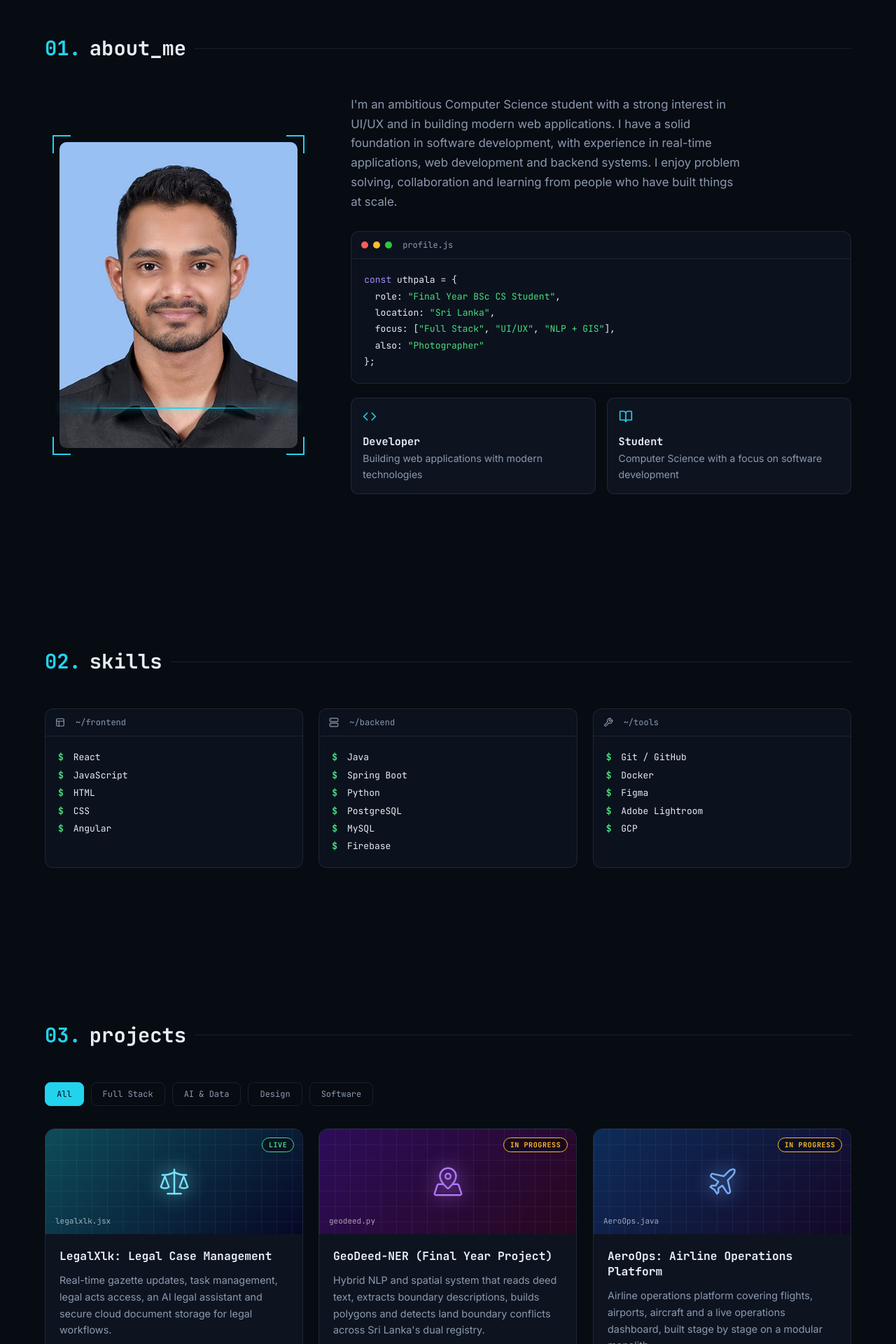
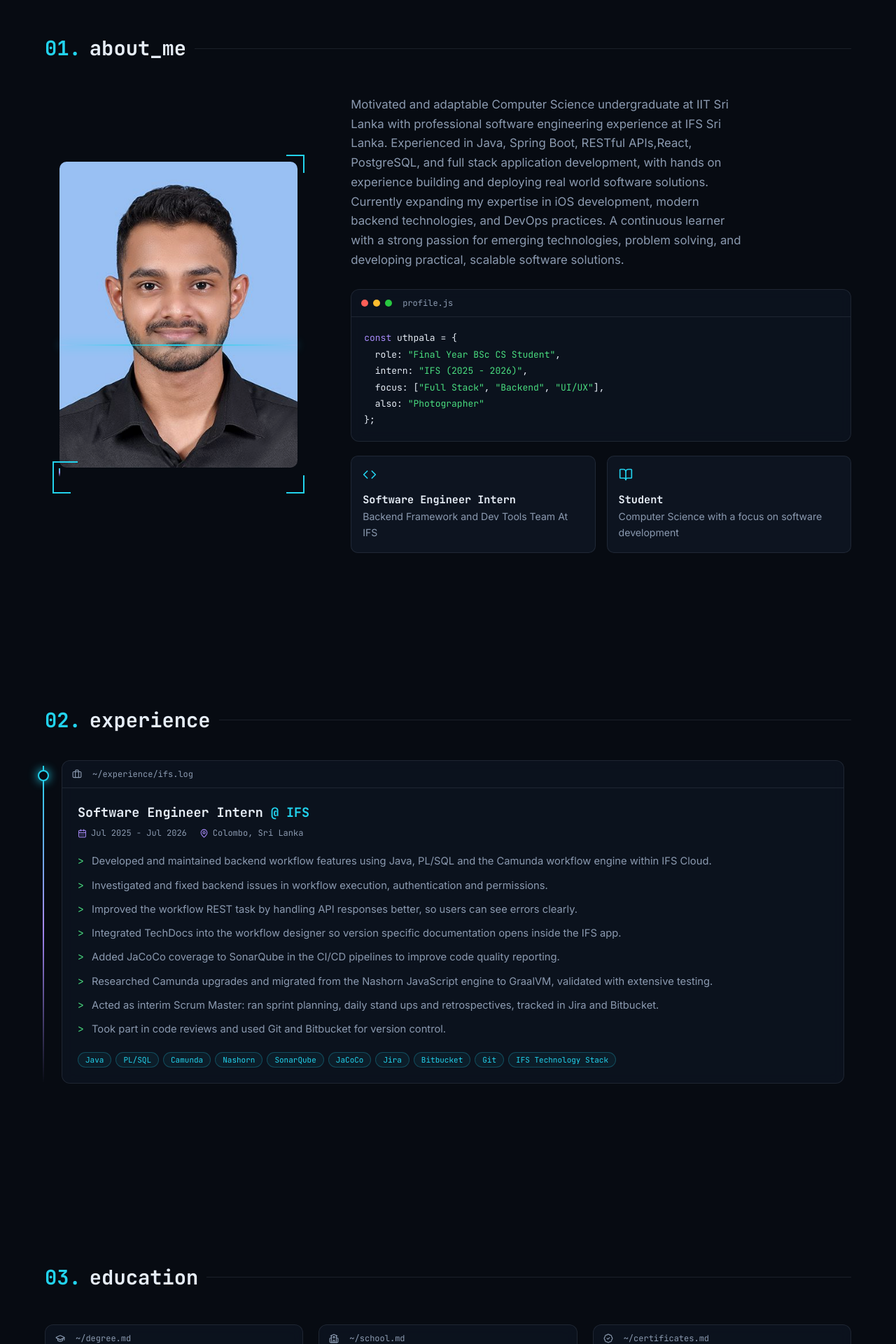
Before and after one commit to UthpalaWijesundara/Portfolio, a React (Vite) app in the folder portfolio/: page / in a window 1280 px wide. Shown: the part 860-2780 px from the top of the page at 70% size. Built offline with nearby package versions, Linux system fonts and the light colour scheme.

Commit message:
change some files

```diff
--- a/portfolio/src/App.jsx
+++ b/portfolio/src/App.jsx
@@ -7,6 +7,8 @@ import Skills from './components/Skills'
 import Projects from './components/Projects'
 import Contact from './components/Contact'
 import Footer from './components/Footer'
+import Experience from './components/Experience'
+import Education from './components/Education'
 
 export default function App() {
   const glow = useRef(null)
@@ -30,6 +32,8 @@ export default function App() {
       <main>
         <Hero />
         <About />
+        <Experience />
+        <Education />
         <Skills />
         <Projects />
         <Contact />
--- a/portfolio/src/components/About.jsx
+++ b/portfolio/src/components/About.jsx
@@ -14,16 +14,20 @@ export default function About() {
           </div>
           <div className="reveal">
             <p className="lead">
-              I'm an ambitious Computer Science student with a strong interest in UI/UX and in building modern web applications. I have a solid foundation in software development, with experience in real-time applications, web development and backend systems. I enjoy problem solving, collaboration and learning from people who have built things at scale.
+              Motivated and adaptable Computer Science undergraduate at IIT Sri Lanka with professional software engineering experience at IFS Sri Lanka.
+              Experienced in Java, Spring Boot, RESTful APIs,React, PostgreSQL, and full stack application development,
+              with hands on experience building and deploying real world software solutions. Currently expanding my expertise in iOS development,
+              modern backend technologies, and DevOps practices. A continuous learner with a strong passion
+              for emerging technologies, problem solving, and developing practical, scalable software solutions.
             </p>
             <div className="win">
               <div className="win-h"><i className="dot" style={{ background: '#ff5f57' }} /><i className="dot" style={{ background: '#febc2e' }} /><i className="dot" style={{ background: '#28c840' }} /><span>profile.js</span></div>
               <pre className="win-b">
-<span className="v">const</span> uthpala = {'{'}{'\n'}  role: <span className="g">"Final Year BSc CS Student"</span>,{'\n'}  location: <span className="g">"Sri Lanka"</span>,{'\n'}  focus: [<span className="g">"Full Stack"</span>, <span className="g">"UI/UX"</span>, <span className="g">"NLP + GIS"</span>],{'\n'}  also: <span className="g">"Photographer"</span>{'\n'}{'}'};
+<span className="v">const</span> uthpala = {'{'}{'\n'}  role: <span className="g">"Final Year BSc CS Student"</span>,{'\n'}  intern: <span className="g">"IFS (2025 - 2026)"</span>,{'\n'}  focus: [<span className="g">"Full Stack"</span>, <span className="g">"Backend"</span>, <span className="g">"UI/UX"</span>],{'\n'}  also: <span className="g">"Photographer"</span>{'\n'}{'}'};
               </pre>
             </div>
             <div className="hl">
-              <div><Code size={20} /><h3>Developer</h3><p>Building web applications with modern technologies</p></div>
+              <div><Code size={20} /><h3>Software Engineer Intern</h3><p>Backend Framework and Dev Tools Team At IFS </p></div>
               <div><BookOpen size={20} /><h3>Student</h3><p>Computer Science with a focus on software development</p></div>
             </div>
           </div>
--- a/portfolio/src/components/Contact.jsx
+++ b/portfolio/src/components/Contact.jsx
@@ -30,7 +30,7 @@ export default function Contact() {
   return (
     <section id="contact">
       <div className="container">
-        <h2 className="sec-title reveal"><span className="idx">04.</span> contact</h2>
+        <h2 className="sec-title reveal"><span className="idx">06.</span> contact</h2>
         <div className="ct-grid">
           <div className="reveal">
             <p className="lead">Have a project, an internship or just want to talk tech? My inbox is open.</p>
--- /dev/null
+++ b/portfolio/src/components/Education.css
@@ -0,0 +1,13 @@
+/* Education.css : degree, school, certificates, achievements cards */
+.edu-grid{display:grid;grid-template-columns:repeat(auto-fit,minmax(320px,1fr));gap:22px}
+.edu-card{transition:opacity .7s,transform .3s,border-color .3s}
+.edu-card:hover{transform:translateY(-5px);border-color:rgba(34,211,238,.4)}
+.edu-b{padding:20px;display:flex;flex-direction:column;gap:12px}
+.edu-b h3{font:700 1.05rem var(--mono)}
+.edu-sub{color:var(--mu);font-size:.9rem}
+.edu-period{color:var(--c);font-size:12px}
+.edu-g h4{font:600 11px var(--mono);color:var(--v);text-transform:uppercase;letter-spacing:.1em;margin-bottom:8px}
+.edu-chips{display:flex;flex-wrap:wrap;gap:6px}
+.edu-chip{font:11px var(--mono);padding:3px 10px;border-radius:99px;border:1px solid var(--line);color:var(--mu)}
+.edu-list{list-style:none;display:grid;gap:8px;color:var(--mu);font-size:.9rem}
+.edu-list li::before{content:'> ';color:var(--g);font-family:var(--mono)}
--- /dev/null
+++ b/portfolio/src/components/Education.jsx
@@ -0,0 +1,70 @@
+import './Education.css'
+import { GraduationCap, School, BadgeCheck, Trophy } from 'lucide-react'
+
+const cards = [
+  {
+    Icon: GraduationCap, file: 'degree.md',
+    title: 'BSc (Hons) Computer Science',
+    sub: 'Informatics Institute of Technology (IIT), University of Westminster, UK',
+    period: '2023 - Present',
+    groups: [
+      ['Level 4', ['Mathematics for Computing', 'Computer Systems Fundamentals', 'Software Development I', 'Software Development II', 'Trends in Computer Science', 'Web Design and Development']],
+      ['Level 5', ['Object Oriented Programming', 'Database Systems', 'Software Development Group Project', 'Data Structures and Algorithms', 'Client Server Architecture', 'Human Computer Interaction']],
+      ['Level 6', ['Applied AI', 'Computer Science Final Project', 'Usability Testing and Evaluation', 'Cyber Security', 'Digital marketing, Social Media and Web Analytics']],
+    ],
+  },
+  {
+    Icon: School, file: 'school.md',
+    title: 'Royal College, Colombo 07',
+    sub: 'G.C.E Ordinary Level (2019) and Advanced Level (2023)',
+    period: '2010 - 2023',
+    bullets: [
+      'Focus 2021 All Island Photography Competition: 3rd place, Inner School Monochrome',
+      'Top Board Member, Royal College Photography Society',
+      'Member of the Royal College Squash Team',
+    ],
+  },
+  {
+    Icon: BadgeCheck, file: 'certificates.md',
+    title: 'Certificates',
+    groups: [['', ['React Essential Learning', 'Java Object Oriented Programming', 'Google Cloud Platform Essential Training for Developers', 'Git Essential Training', 'MySQL Essential Training']]],
+  },
+//   {
+//     Icon: Trophy, file: 'achievements.md',
+//     title: 'Achievements',
+//     bullets: [
+//       'Focus 2021 All Island Photography Competition: 3rd place, Inner School Monochrome',
+//       'Top Board Member, Royal College Photography Society',
+//       'Member of the Royal College Squash Team',
+//     ],
+//   },
+]
+
+export default function Education() {
+  return (
+    <section id="education">
+      <div className="container">
+        <h2 className="sec-title reveal"><span className="idx">03.</span> education</h2>
+        <div className="edu-grid">
+          {cards.map(({ Icon, file, title, sub, period, groups, bullets }, i) => (
+            <div className="win edu-card reveal" key={file} style={{ transitionDelay: `${i * 90}ms` }}>
+              <div className="win-h"><Icon size={14} /><span>~/{file}</span></div>
+              <div className="edu-b">
+                <h3>{title}</h3>
+                {sub && <p className="edu-sub">{sub}</p>}
+                {period && <p className="edu-period mono">{period}</p>}
+                {groups && groups.map(([label, items]) => (
+                  <div className="edu-g" key={label || 'all'}>
+                    {label && <h4>{label}</h4>}
+                    <div className="edu-chips">{items.map((m) => <span className="edu-chip" key={m}>{m}</span>)}</div>
+                  </div>
+                ))}
+                {bullets && <ul className="edu-list">{bullets.map((b) => <li key={b}>{b}</li>)}</ul>}
+              </div>
+            </div>
+          ))}
+        </div>
+      </div>
+    </section>
+  )
+}
--- /dev/null
+++ b/portfolio/src/components/Experience.css
@@ -0,0 +1,15 @@
+/* Experience.css : IFS timeline, bullet points, tech tags */
+.tl{position:relative;padding-left:34px}
+.tl::before{content:'';position:absolute;left:7px;top:8px;bottom:0;width:2px;background:linear-gradient(var(--c),var(--v),transparent)}
+.tl-item{position:relative;margin-bottom:28px}
+.tl-dot{position:absolute;left:-34px;top:14px;width:16px;height:16px;border-radius:50%;background:var(--bg);border:2px solid var(--c);box-shadow:0 0 14px var(--c)}
+.exp-b{padding:22px}
+.exp-b h3{font:700 1.15rem var(--mono)}
+.at{color:var(--c)}
+.meta{display:flex;flex-wrap:wrap;gap:6px 18px;color:var(--mu);font-size:12px;margin:8px 0 18px}
+.meta span{display:inline-flex;align-items:center;gap:6px}.meta svg{color:var(--v)}
+.pts{list-style:none;display:grid;gap:10px;margin-bottom:20px}
+.pts li{position:relative;padding-left:20px;color:var(--mu);font-size:.92rem}
+.pts li::before{content:'>';position:absolute;left:0;color:var(--g);font-family:var(--mono)}
+.exp-tags{display:flex;flex-wrap:wrap;gap:6px}
+.exp-tag{font:11px var(--mono);padding:3px 10px;border-radius:99px;border:1px solid rgba(34,211,238,.25);color:var(--c);background:rgba(34,211,238,.06)}
--- /dev/null
+++ b/portfolio/src/components/Experience.jsx
@@ -0,0 +1,51 @@
+import './Experience.css'
+import { Briefcase, MapPin, CalendarDays } from 'lucide-react'
+
+const jobs = [
+  {
+    role: 'Software Engineer Intern',
+    company: 'IFS',
+    place: 'Colombo, Sri Lanka',
+    period: 'Jul 2025 - Jul 2026',
+    points: [
+      'Developed and maintained backend workflow features using Java, PL/SQL and the Camunda workflow engine within IFS Cloud.',
+      'Investigated and fixed backend issues in workflow execution, authentication and permissions.',
+      'Improved the workflow REST task by handling API responses better, so users can see errors clearly.',
+      'Integrated TechDocs into the workflow designer so version specific documentation opens inside the IFS app.',
+      'Added JaCoCo coverage to SonarQube in the CI/CD pipelines to improve code quality reporting.',
+      'Researched Camunda upgrades and migrated from the Nashorn JavaScript engine to GraalVM, validated with extensive testing.',
+      'Acted as interim Scrum Master: ran sprint planning, daily stand ups and retrospectives, tracked in Jira and Bitbucket.',
+      'Took part in code reviews and used Git and Bitbucket for version control.',
+    ],
+    tech: ['Java', 'PL/SQL', 'Camunda', 'Nashorn', 'SonarQube', 'JaCoCo', 'Jira', 'Bitbucket', 'Git','IFS Technology Stack'],
+  },
+]
+
+export default function Experience() {
+  return (
+    <section id="experience">
+      <div className="container">
+        <h2 className="sec-title reveal"><span className="idx">02.</span> experience</h2>
+        <div className="tl">
+          {jobs.map((j) => (
+            <div className="tl-item reveal" key={j.company}>
+              <span className="tl-dot" />
+              <div className="win">
+                <div className="win-h"><Briefcase size={14} /><span>~/experience/{j.company.toLowerCase()}.log</span></div>
+                <div className="exp-b">
+                  <h3>{j.role} <span className="at">@ {j.company}</span></h3>
+                  <p className="meta mono">
+                    <span><CalendarDays size={13} /> {j.period}</span>
+                    <span><MapPin size={13} /> {j.place}</span>
+                  </p>
+                  <ul className="pts">{j.points.map((p) => <li key={p}>{p}</li>)}</ul>
+                  <div className="exp-tags">{j.tech.map((t) => <span className="exp-tag" key={t}>{t}</span>)}</div>
+                </div>
+              </div>
+            </div>
+          ))}
+        </div>
+      </div>
+    </section>
+  )
+}
--- a/portfolio/src/components/Hero.jsx
+++ b/portfolio/src/components/Hero.jsx
@@ -3,7 +3,7 @@ import { useEffect, useRef, useState } from 'react'
 import { Download, ArrowRight } from 'lucide-react'
 import cv from '../assets/Uthpala-CV.pdf'
 
-const roles = ['Full Stack Developer', 'Computer Science Student', 'UI/UX Designer', 'Photographer']
+const roles = ['Former Software Engineer Intern at IFS', 'Full Stack Developer', 'Computer Science Student', 'UI/UX Designer', 'Photographer']
 
 function useTyped(words) {
   const [t, setT] = useState('')
@@ -71,7 +71,7 @@ export default function Hero() {
           <p className="mono cy">&gt; hello_world<span className="cur" /></p>
           <h1>Uthpala<br /><span className="grad">Wijesundara</span></h1>
           <p className="role mono">{role}<span className="cur" /></p>
-          <p className="lead">I build full stack web apps and design interfaces people enjoy using. Final year Computer Science student working with Java, Spring Boot, React and PostgreSQL.</p>
+          <p className="lead">Software engineer and final year Computer Science student at IIT Sri Lanka. I build full stack apps with Java, Spring Boot, React and PostgreSQL, and I have worked on backend workflow features inside IFS Cloud.</p>
           <div className="cta">
             <a className="btn solid" href="#projects" onClick={go}>View projects <ArrowRight size={16} /></a>
             <a className="btn" href={cv} download="Uthpala-CV.pdf"><Download size={16} /> Download CV</a>
@@ -79,12 +79,13 @@ export default function Hero() {
         </div>
         <div className="win">
           <div className="win-h"><i className="dot" style={{ background: '#ff5f57' }} /><i className="dot" style={{ background: '#febc2e' }} /><i className="dot" style={{ background: '#28c840' }} /><span>~/uthpala/portfolio</span></div>
-          <pre className="win-b">
+<pre className="win-b">
 <span className="mu">$</span> whoami{'\n'}<span className="g">uthpala_wijesundara</span>{'\n\n'}
+<span className="mu">$</span> cat role.txt{'\n'}Software Engineer Intern @ IFS{'\n'}BSc CS (Final Year) @ IIT Sri Lanka{'\n\n'}
 <span className="mu">$</span> cat stack.json{'\n'}
 {'{'}{'\n'}  <span className="v">"backend"</span>: [<span className="g">"Java"</span>, <span className="g">"Spring Boot"</span>],{'\n'}  <span className="v">"frontend"</span>: [<span className="g">"React"</span>],{'\n'}  <span className="v">"database"</span>: <span className="g">"PostgreSQL"</span>{'\n'}{'}'}{'\n\n'}
 <span className="mu">$</span> status{'\n'}<span className="g">●</span> building AeroOps, GeoDeed-NER<span className="cur" />
-          </pre>
+</pre>
         </div>
       </div>
     </section>
--- a/portfolio/src/components/NavBar.css
+++ b/portfolio/src/components/NavBar.css
@@ -42,7 +42,7 @@
 /* Navigation links */
 .links {
   display: flex;
-  gap: 30px;
+  gap: 22px;
   list-style: none;
 }
 
--- a/portfolio/src/components/NavBar.jsx
+++ b/portfolio/src/components/NavBar.jsx
@@ -2,7 +2,7 @@ import './NavBar.css'
 import { useState, useEffect } from 'react'
 import { Menu, X } from 'lucide-react'
 
-const links = ['about', 'skills', 'projects', 'contact']
+const links = ['about', 'experience', 'education', 'skills', 'projects', 'contact']
 
 export default function NavBar() {
   const [open, setOpen] = useState(false)
--- a/portfolio/src/components/Projects.jsx
+++ b/portfolio/src/components/Projects.jsx
@@ -8,7 +8,7 @@ const TABS = ['All', 'Full Stack', 'AI & Data', 'Design', 'Software']
 const projects = [
   { title: 'LegalXlk: Legal Case Management', cat: 'Full Stack', status: 'live', hue: 190, Icon: Scale, file: 'legalxlk.jsx',
     desc: 'Real-time gazette updates, task management, legal acts access, an AI legal assistant and secure cloud document storage for legal workflows.',
-    tech: ['React', 'Spring Boot', 'Firebase'], links: [{ t: 'Live', u: 'https://legalxlk.com/' }] },
+    tech: ['React', 'Spring Boot', 'Firebase'], links: [{ t: 'Live', u: 'https://legal-x-lk.vercel.app/' }] },
 
   { title: 'GeoDeed-NER (Final Year Project)', cat: 'AI & Data', status: 'wip', hue: 265, Icon: MapPinned, file: 'geodeed.py',
     desc: 'Hybrid NLP and spatial system that reads deed text, extracts boundary descriptions, builds polygons and detects land boundary conflicts across Sri Lanka\'s dual registry.',
@@ -20,7 +20,11 @@ const projects = [
 
   { title: 'Kayaa Cafe', cat: 'Full Stack', status: 'live', hue: 25, Icon: Coffee, file: 'kayaacafe.jsx',
     desc: 'Cafe ordering website with customer checkout, an admin order dashboard, JWT and Google sign in, and email order confirmations.',
-    tech: ['React', 'Spring Boot', 'PostgreSQL', 'OAuth2'], links: [{ t: 'Live', u: 'https://kayaacafe.lk' }] },
+    tech: ['React', 'Spring Boot', 'PostgreSQL', 'JWT', 'Google OAuth', 'Gmail API', 'PayHere', 'Railway', 'Vercel'], links: [{ t: 'Live', u: 'https://kayaacafe.lk' }] },
+
+  { title: 'Airline Booking & Online Check-in System', cat: 'Software', status: 'done', hue: 120, Icon: Plane, file: 'checkin.java',
+    desc: 'Developed the backend for an airline reservation and online check-in system supporting flight booking,passenger check in, reservation management, and digital boarding pass generation',
+    tech: ['Java', 'Spring Boot', 'PostgreSQL', 'Spring Security', 'JWT', 'QR Code', 'JavaMail'], links: [{ t: 'Code', u: 'https://github.com/UthpalaWijesundara/checkin' }] },
 
   { title: 'Real Time Ticketing System', cat: 'Full Stack', status: 'done', hue: 150, Icon: Ticket, file: 'Ticketing.java',
     desc: 'Real-time ticket booking with OOP design and multithreading for concurrent ticket purchases and vendor updates.',
@@ -81,7 +85,7 @@ export default function Projects() {
   return (
     <section id="projects">
       <div className="container">
-        <h2 className="sec-title reveal"><span className="idx">03.</span> projects</h2>
+        <h2 className="sec-title reveal"><span className="idx">05.</span> projects</h2>
         <div className="filters reveal">
           {TABS.map((t) => (
             <button key={t} className={`fb ${tab === t ? 'on' : ''}`} onClick={() => setTab(t)}>{t}</button>
--- a/portfolio/src/components/Skills.jsx
+++ b/portfolio/src/components/Skills.jsx
@@ -1,17 +1,19 @@
 import './Skills.css'
-import { Layout, Server, Wrench } from 'lucide-react'
+import { Layout, Server, Database, Cloud, Palette } from 'lucide-react'
 
 const groups = [
   { file: 'frontend', Icon: Layout, items: ['React', 'JavaScript', 'HTML', 'CSS', 'Angular'] },
-  { file: 'backend', Icon: Server, items: ['Java', 'Spring Boot', 'Python', 'PostgreSQL', 'MySQL', 'Firebase'] },
-  { file: 'tools', Icon: Wrench, items: ['Git / GitHub', 'Docker', 'Figma', 'Adobe Lightroom', 'GCP'] },
+  { file: 'backend', Icon: Server, items: ['Java', 'Spring Boot', 'REST APIs', 'Spring Security', 'PL/SQL', 'Camunda', 'Python', 'Swift learning'] },
+  { file: 'database', Icon: Database, items: ['PostgreSQL', 'MySQL', 'Firebase'] },
+  { file: 'devops', Icon: Cloud, items: ['Docker', 'Linux', 'GCP', 'Git', 'Railway', 'Vercel'] },
+  { file: 'design', Icon: Palette, items: ['Figma', 'Adobe Lightroom'] },
 ]
 
 export default function Skills() {
   return (
     <section id="skills">
       <div className="container">
-        <h2 className="sec-title reveal"><span className="idx">02.</span> skills</h2>
+        <h2 className="sec-title reveal"><span className="idx">04.</span> skills</h2>
         <div className="sk-grid">
           {groups.map(({ file, Icon, items }, i) => (
             <div className="win reveal" key={file} style={{ transitionDelay: `${i * 100}ms` }}>
```
Also changed, not shown: 1 other file (tests, documents, lock files or other folders).
